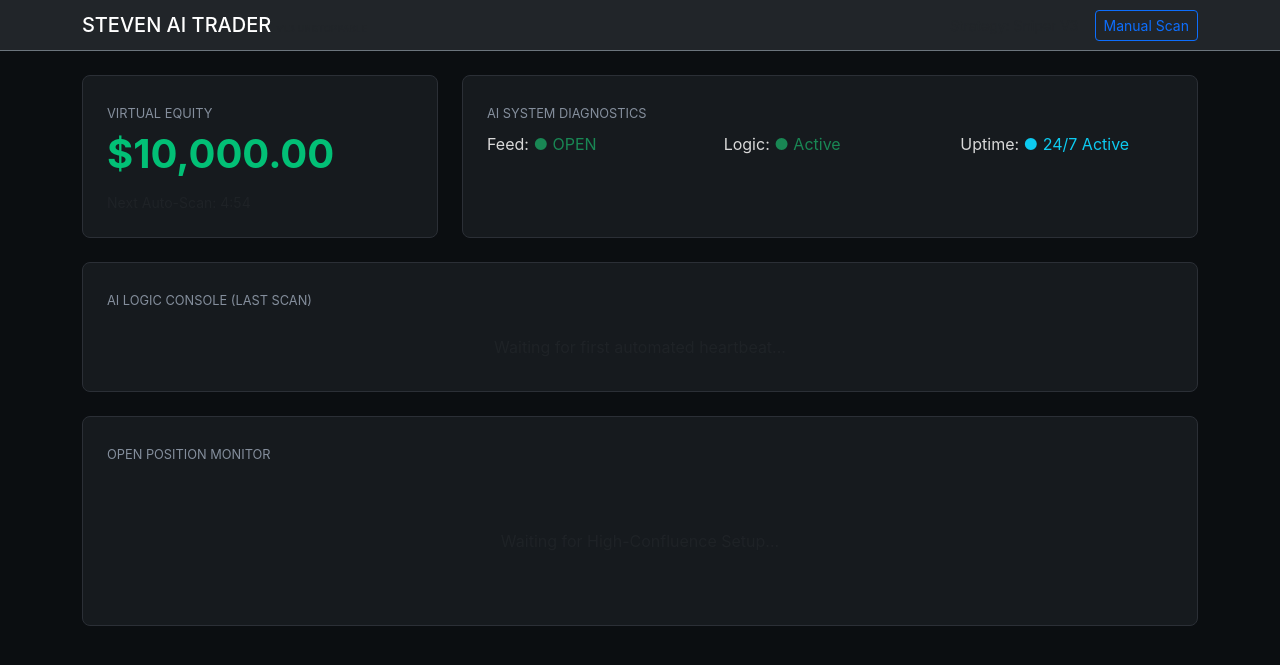
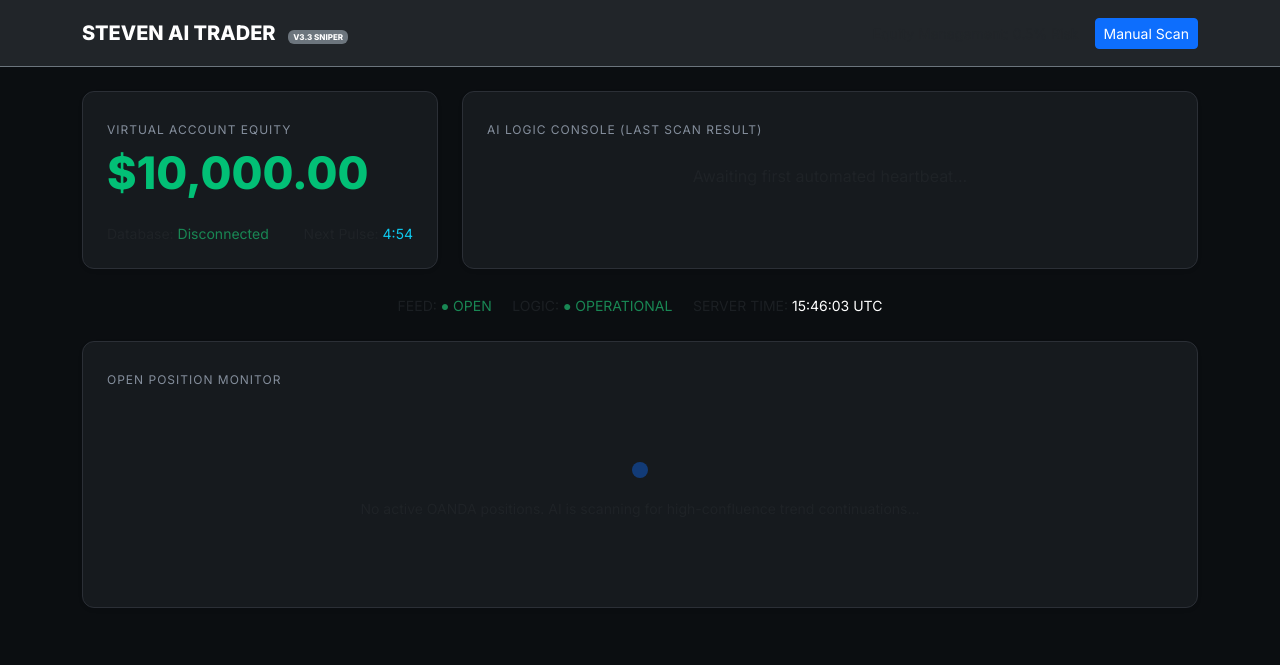
Before and after one commit to fxtra558/fxtrade, a Flask app: page / in a window 1280 px wide. Shown: the top 665 px of the page. Run offline with Flask 3, Linux system fonts and the light colour scheme; data that the repository does not hold is empty.

Commit message:
Update index.html

```diff
--- a/templates/index.html
+++ b/templates/index.html
@@ -3,137 +3,184 @@
 <head>
     <meta charset="UTF-8">
     <meta name="viewport" content="width=device-width, initial-scale=1.0">
-    <!-- KEEP-ALIVE HACK: Refreshes the page every 300 seconds (5 minutes) -->
-    <!-- This keeps Render awake so the bot is always ready to scan -->
+    <!-- KEEP-ALIVE: Auto-refreshes every 5 minutes to keep the Render server warm -->
     <meta http-equiv="refresh" content="300">
-    <title>Steven AI Bot Terminal</title>
+    <title>Steven AI Sniper Terminal</title>
     <link href="https://cdn.jsdelivr.net/npm/bootstrap@5.3.0/dist/css/bootstrap.min.css" rel="stylesheet">
     <script src="https://cdn.jsdelivr.net/npm/bootstrap@5.3.0/dist/js/bootstrap.bundle.min.js"></script>
     <style>
+        @import url('https://fonts.googleapis.com/css2?family=Inter:wght@400;600;800&display=swap');
         body { background-color: #0b0e11; color: #d9d9d9; font-family: 'Inter', sans-serif; }
-        .terminal-card { background-color: #161a1e; border: 1px solid #2b2f36; border-radius: 8px; }
-        .stat-label { color: #848e9c; font-size: 0.8rem; text-transform: uppercase; }
-        .balance-lg { font-size: 2.5rem; color: #02c076; font-weight: bold; }
-        .buy-badge { color: #02c076; border: 1px solid #02c076; padding: 2px 8px; border-radius: 4px; font-size: 0.75rem; }
-        .sell-badge { color: #f84960; border: 1px solid #f84960; padding: 2px 8px; border-radius: 4px; font-size: 0.75rem; }
-        .details-pane { background-color: #1e2329; border-radius: 4px; padding: 15px; margin-top: 5px; }
-        .market-closed { background-color: #f8496015; border: 1px solid #f84960; color: #f84960; padding: 10px; border-radius: 8px; text-align: center; margin-bottom: 20px; }
-        .market-closing { background-color: #f0b90b15; border: 1px solid #f0b90b; color: #f0b90b; padding: 10px; border-radius: 8px; text-align: center; margin-bottom: 20px; }
-        .error-banner { background-color: #ff4444; color: white; padding: 5px; text-align: center; font-size: 0.8rem; }
+        .terminal-card { background-color: #161a1e; border: 1px solid #2b2f36; border-radius: 12px; }
+        .stat-label { color: #848e9c; font-size: 0.75rem; text-transform: uppercase; letter-spacing: 1px; }
+        .balance-lg { font-size: 2.8rem; color: #02c076; font-weight: 800; }
+        .buy-badge { color: #02c076; border: 1px solid #02c076; padding: 2px 10px; border-radius: 4px; font-size: 0.7rem; font-weight: bold; }
+        .sell-badge { color: #f84960; border: 1px solid #f84960; padding: 2px 10px; border-radius: 4px; font-size: 0.7rem; font-weight: bold; }
+        .details-pane { background-color: #1e2329; border-radius: 6px; padding: 20px; margin-top: 10px; border: 1px solid #2b2f36; }
+        .arrow-btn { cursor: pointer; color: #848e9c; font-size: 0.85rem; text-decoration: none; }
+        .arrow-btn:hover { color: white; }
+        .market-closed { background-color: #f8496015; border: 1px solid #f84960; color: #f84960; padding: 15px; border-radius: 10px; text-align: center; margin-bottom: 25px; }
+        .market-closing { background-color: #f0b90b15; border: 1px solid #f0b90b; color: #f0b90b; padding: 15px; border-radius: 10px; text-align: center; margin-bottom: 25px; }
+        .log-item { font-size: 0.8rem; padding: 5px 0; border-bottom: 1px solid #2b2f36; }
     </style>
 </head>
 <body>
-    {% if error %}
-    <div class="error-banner">SYSTEM ALERT: {{ error }}</div>
-    {% endif %}
-
-    <nav class="navbar navbar-dark bg-dark border-bottom border-secondary mb-4">
+    <nav class="navbar navbar-dark bg-dark border-bottom border-secondary mb-4 py-3">
         <div class="container">
-            <span class="navbar-brand mb-0 h1">STEVEN AI TRADER <small class="text-muted" style="font-size: 0.6rem;">v1.3 UNSTOPPABLE</small></span>
+            <span class="navbar-brand mb-0 h1" style="font-weight: 800;">STEVEN AI TRADER <span class="badge bg-secondary ms-2" style="font-size: 0.5rem;">V3.3 SNIPER</span></span>
             <div class="d-flex align-items-center gap-3">
-                <small class="text-muted">Strategy: Sniper V3</small>
-                <!-- Manual Scan button now uses a Script to avoid seeing JSON -->
-                <button onclick="runManualScan()" class="btn btn-sm btn-outline-primary {{ 'disabled' if data_status == 'CLOSED' }}">Manual Scan</button>
+                <span class="text-muted small d-none d-md-inline">Equity Management: 0.5% Risk</span>
+                <button id="scanBtn" onclick="runManualScan()" class="btn btn-sm btn-primary {{ 'disabled' if data_status == 'CLOSED' }}">Manual Scan</button>
             </div>
         </div>
     </nav>
 
     <div class="container">
+        <!-- Market Status Logic -->
         {% if data_status == 'CLOSED' %}
-        <div class="market-closed">
-            <strong>● MARKET CLOSED:</strong> AI Sleeping. Scans resume Sunday 5PM EST.
+        <div class="market-closed shadow-sm">
+            <strong>● MARKET CLOSED:</strong> AI Engine is in deep sleep. Scans will automatically resume Sunday at 5 PM EST (9 PM UTC).
         </div>
         {% elif data_status == 'CLOSING' %}
-        <div class="market-closing">
-            <strong>● FRIDAY SETTLEMENT:</strong> Market closing. Account flattened for safety.
+        <div class="market-closing shadow-sm">
+            <strong>● FRIDAY SETTLEMENT:</strong> Weekend safety protocol active. All trades have been flattened to prevent gap risk.
         </div>
         {% endif %}
 
         <div class="row g-4 mb-4">
-            <div class="col-md-4">
-                <div class="terminal-card p-4 h-100">
-                    <span class="stat-label">Virtual Equity</span>
+            <!-- Balance Card -->
+            <div class="col-lg-4">
+                <div class="terminal-card p-4 h-100 shadow-sm">
+                    <span class="stat-label">Virtual Account Equity</span>
                     <div class="balance-lg">${{ "{:,.2f}".format(balance) }}</div>
-                    <div class="mt-2 small text-muted">Next Auto-Scan: <span id="timer">--:--</span></div>
+                    <div class="mt-3 d-flex justify-content-between">
+                        <small class="text-muted">Database: <span class="text-success">{{ db_status }}</span></small>
+                        <small class="text-muted">Next Pulse: <span id="timer" class="text-info">05:00</span></small>
+                    </div>
                 </div>
             </div>
-            <div class="col-md-8">
-                <div class="terminal-card p-4 h-100">
-                    <span class="stat-label">AI System Diagnostics</span>
+
+            <!-- Diagnostics Card -->
+            <div class="col-lg-8">
+                <div class="terminal-card p-4 h-100 shadow-sm">
+                    <span class="stat-label">AI Logic Console (Last Scan Result)</span>
                     <div class="row mt-2">
-                        <div class="col-4">Feed: <span class="{{ 'text-success' if data_status == 'OPEN' else 'text-warning' }}">● {{ data_status }}</span></div>
-                        <div class="col-4">Logic: <span class="text-success">● {{ logic_status }}</span></div>
-                        <div class="col-4">Uptime: <span class="text-info">● 24/7 Active</span></div>
+                        {% for sym, log in last_logs.items() %}
+                        <div class="col-md-4 log-item">
+                            <span class="text-info" style="font-weight: 600;">{{ sym.split('_')[0] }}{{ sym.split('_')[1] }}:</span>
+                            <span class="text-muted ms-1">{{ log }}</span>
+                        </div>
+                        {% else %}
+                        <div class="col-12 text-center py-3 text-muted">Awaiting first automated heartbeat...</div>
+                        {% endfor %}
                     </div>
                 </div>
             </div>
         </div>
 
-        <div class="terminal-card p-4 mb-4">
-            <span class="stat-label">AI Logic Console (Last Scan)</span>
-            <div class="row mt-3">
-                {% for sym, log in last_logs.items() %}
-                <div class="col-md-4 mb-2">
-                    <small class="text-info">{{ sym }}:</small> <small class="text-muted">{{ log }}</small>
-                </div>
-                {% else %}
-                <div class="col-12 text-center py-2 text-muted">Waiting for first automated heartbeat...</div>
-                {% endfor %}
+        <!-- System Diagnostics Bar -->
+        <div class="row mb-4">
+            <div class="col-12 text-center">
+                <small class="text-muted me-3">FEED: <span class="{{ 'text-success' if data_status == 'OPEN' else 'text-warning' }}">● {{ data_status }}</span></small>
+                <small class="text-muted me-3">LOGIC: <span class="text-success">● OPERATIONAL</span></small>
+                <small class="text-muted">SERVER TIME: <span id="clock" class="text-white">--:--:--</span></small>
             </div>
         </div>
 
-        <div class="terminal-card p-4">
+        <!-- Position Monitor -->
+        <div class="terminal-card p-4 shadow-sm mb-5">
             <span class="stat-label">Open Position Monitor</span>
-            <div class="mt-3">
+            <div class="mt-4">
                 {% for trade in trades %}
-                <div class="mb-2">
+                <div class="mb-3">
                     <div class="d-flex justify-content-between align-items-center p-3 border-bottom border-secondary">
-                        <div style="width: 20%;"><strong>{{ trade.symbol }}</strong></div>
+                        <div style="width: 25%;">
+                            <h5 class="mb-0" style="font-weight: 800; letter-spacing: -0.5px;">{{ trade.symbol }}</h5>
+                            <small class="text-muted" style="font-size: 0.65rem;">{{ trade.time }}</small>
+                        </div>
                         <div style="width: 15%;"><span class="{{ 'buy-badge' if trade.side == 'BUY' else 'sell-badge' }}">{{ trade.side }}</span></div>
-                        <div style="width: 25%;" class="{{ 'text-success' if trade.pl_pct >= 0 else 'text-danger' }}">
-                            {{ '+' if trade.pl_pct >= 0 }}{{ trade.pl_pct }}%
+                        <div style="width: 30%;" class="text-center">
+                            <div class="{{ 'text-success' if trade.pl_pct|default(0) >= 0 else 'text-danger' }}" style="font-size: 1.2rem; font-weight: bold;">
+                                {{ '+' if trade.pl_pct|default(0) >= 0 }}{{ trade.pl_pct|default(0) }}%
+                            </div>
                         </div>
-                        <div class="arrow-btn" style="cursor: pointer;" data-bs-toggle="collapse" data-bs-target="#details{{ loop.index }}">
-                            ▼ Details
+                        <div class="arrow-btn" data-bs-toggle="collapse" data-bs-target="#details{{ loop.index }}">
+                            ▼ DETAILS
                         </div>
                     </div>
 
+                    <!-- Expandable Trade Info -->
                     <div class="collapse" id="details{{ loop.index }}">
-                        <div class="details-pane">
-                            <div class="row text-center">
-                                <div class="col-3"><small class="stat-label d-block">Entry</small> {{ trade.entry }}</div>
-                                <div class="col-3"><small class="stat-label d-block">Live</small> <span class="text-info">{{ trade.current_price }}</span></div>
-                                <div class="col-3"><small class="stat-label d-block">SL</small> <span class="text-danger">{{ trade.sl }}</span></div>
-                                <div class="col-3"><small class="stat-label d-block">TP (2R)</small> <span class="text-success">{{ trade.tp_2r }}</span></div>
+                        <div class="details-pane shadow-lg">
+                            <div class="row text-center g-3">
+                                <div class="col-3">
+                                    <span class="stat-label d-block">Entry</span>
+                                    <span class="text-white font-monospace">{{ trade.entry }}</span>
+                                </div>
+                                <div class="col-3">
+                                    <span class="stat-label d-block">Live Price</span>
+                                    <span class="text-info font-monospace">{{ trade.current_price|default('---') }}</span>
+                                </div>
+                                <div class="col-3">
+                                    <span class="stat-label d-block">Stop Loss</span>
+                                    <span class="text-danger font-monospace">{{ trade.sl }}</span>
+                                </div>
+                                <div class="col-3">
+                                    <span class="stat-label d-block">TP (2R)</span>
+                                    <span class="text-success font-monospace">{{ trade.tp_2r }}</span>
+                                </div>
                             </div>
                         </div>
                     </div>
                 </div>
                 {% else %}
-                <div class="text-center py-5 text-muted">Waiting for High-Confluence Setup...</div>
+                <div class="text-center py-5">
+                    <div class="spinner-grow text-primary mb-3" role="status" style="width: 1rem; height: 1rem;"></div>
+                    <p class="text-muted small">No active OANDA positions. AI is scanning for high-confluence trend continuations...</p>
+                </div>
                 {% endfor %}
             </div>
         </div>
     </div>
 
     <script>
-        // Fix for Manual Scan button so you don't see JSON
+        // FUNCTION: Manual Scan logic so user doesn't see raw JSON
         async function runManualScan() {
-            const btn = event.target;
-            btn.innerText = "Scanning...";
+            const btn = document.getElementById('scanBtn');
+            const originalText = btn.innerText;
+            btn.innerText = "Processing...";
             btn.classList.add("disabled");
-            await fetch('/tick'); // Hits the engine
-            window.location.reload(); // Reloads the dashboard to show results
+
+            try {
+                await fetch('/tick');
+                window.location.reload();
+            } catch (err) {
+                console.error("Scan failed", err);
+                btn.innerText = "Error!";
+                setTimeout(() => {
+                    btn.innerText = originalText;
+                    btn.classList.remove("disabled");
+                }, 2000);
+            }
         }
 
-        // Countdown to next auto-refresh
+        // Dashboard Clock
+        function updateClock() {
+            const now = new Date();
+            document.getElementById('clock').innerText = now.toISOString().split('T')[1].split('.')[0] + " UTC";
+        }
+        setInterval(updateClock, 1000);
+        updateClock();
+
+        // Countdown Timer for the Auto-Refresh (5 mins)
         let timeLeft = 300;
+        const timerEl = document.getElementById('timer');
         setInterval(() => {
             if (timeLeft <= 0) return;
             timeLeft--;
             let mins = Math.floor(timeLeft / 60);
             let secs = timeLeft % 60;
-            document.getElementById('timer').innerText = `${mins}:${secs < 10 ? '0' : ''}${secs}`;
+            timerEl.innerText = `${mins}:${secs < 10 ? '0' : ''}${secs}`;
         }, 1000);
     </script>
 </body>
```
